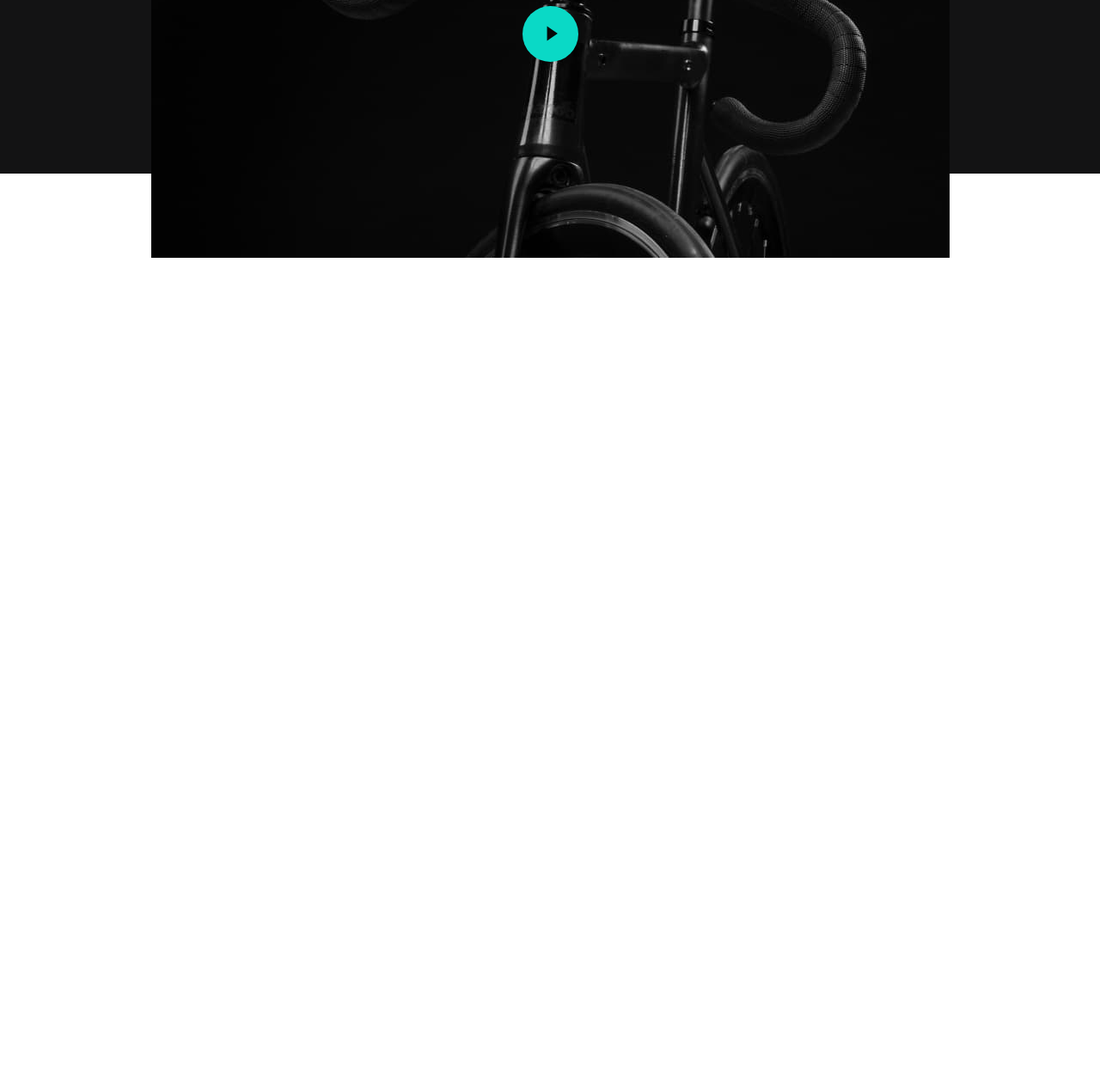
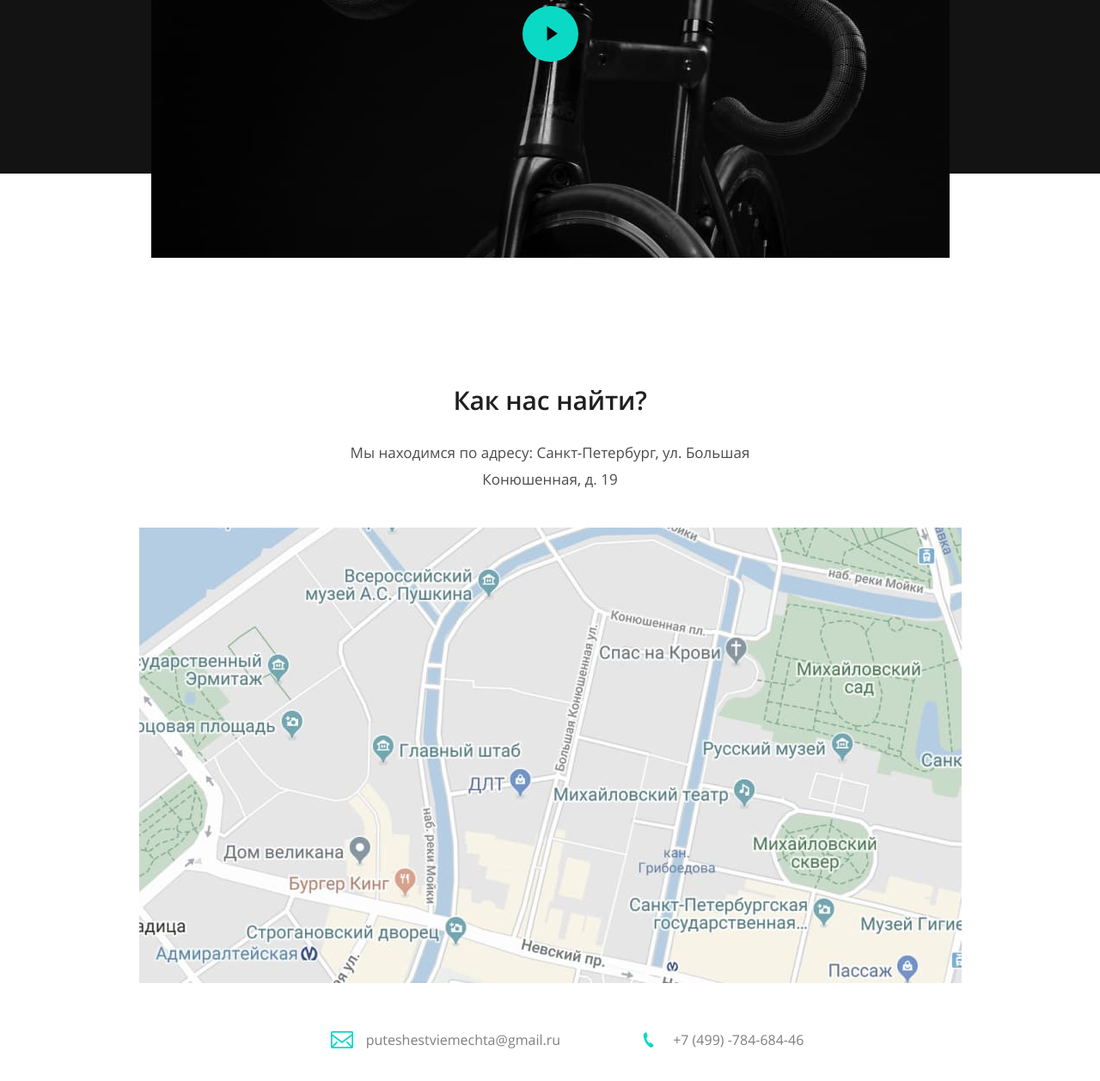
Before and after one commit to xdr3am/bikes, a website: page source/index.html in a window 1280 px wide. Shown: the part 2871-4129 px from the top of the page at 86% size. Before the commit the page ends 3171 px from the top, so only its background shows below. Drawn offline with nearby package versions, Linux system fonts and the light colour scheme; files that its build step writes are made by us from their sources.

Commit message:
Добавляет футер

```diff
--- a/source/index.html
+++ b/source/index.html
@@ -281,7 +281,38 @@
       <!-- /.page-main__video-block video-block -->
     </main>
     <!-- /.page-main -->
-    <footer class="page-footer"></footer>
+    <footer class="page-footer">
+      <div class="page-footer__wrapper">
+        <h2>Как нас найти?</h2>
+        <p>
+          Мы находимся по адресу: Санкт-Петербург, ул. Большая Конюшенная, д. 19
+        </p>
+        <img
+          src="img/map-desktop@1x.jpg"
+          srcset="img/map-desktop@2x.jpg 2x"
+          alt="Мы находимся по адресу: Санкт-Петербург, ул. Большая Конюшенная, д. 19"
+        />
+        <ul class="page-footer__contact-list">
+          <li class="page-footer__contact-item">
+            <a class="page-footer__contact-link" href="mailto:puteshestviemechta@gmail.ru">
+              <svg class="page-footer__contact-icon" width="26" height="20">
+                <use xlink:href="img/sprite.svg#icon-email"></use>
+              </svg>
+              <span>puteshestviemechta@gmail.ru</span>
+            </a>
+          </li>
+          <li class="page-footer__contact-item">
+            <a class="page-footer__contact-link" href="tel:+749978468446">
+            <svg class="page-footer__contact-icon" width="26" height="20">
+              <use xlink:href="img/sprite.svg#icon-phone"></use>
+            </svg>
+            <span>+7 (499) -784-684-46</span>
+          </a>
+          </li>
+        </ul>
+      </div>
+      <!-- /.page-footer__wrapper -->
+    </footer>
     <!-- /.page-footer -->
     <script src="js/main.js"></script>
   </body>
--- a/source/sass/blocks/page-footer.scss
+++ b/source/sass/blocks/page-footer.scss
@@ -0,0 +1,69 @@
+.page-footer__wrapper {
+  display: flex;
+  flex-direction: column;
+  justify-content: center;
+  align-items: center;
+  max-width: 1440px;
+  padding-top: 151px;
+  padding-bottom: 98px;
+  margin: 0 auto;
+}
+
+.page-footer__wrapper h2 {
+  font-weight: 600;
+  font-size: 30px;
+  line-height: 30px;
+  letter-spacing: -0.005em;
+  color: #1f1f1f;
+  padding: 0;
+  margin: 0;
+  margin-bottom: 30px;
+}
+
+.page-footer__wrapper p {
+  max-width: 555px;
+  font-weight: normal;
+  font-size: 17px;
+  line-height: 31px;
+  text-align: center;
+  opacity: 0.7;
+  padding: 0;
+  margin: 0;
+  margin-bottom: 41px;
+}
+
+.page-footer__wrapper img {
+  display: block;
+  margin-bottom: 39px;
+}
+
+.page-footer__contact-list {
+  display: flex;
+  justify-content: center;
+  align-items: center;
+  flex-wrap: wrap;
+  list-style: none;
+}
+
+.page-footer__contact-item {
+  margin-left: 45px;
+  margin-right: 45px;
+}
+
+.page-footer__contact-link {
+  display: flex;
+  align-items: center;
+  font-weight: normal;
+  font-size: 16px;
+  line-height: 22px;
+  color: $base-text-color
+}
+
+.page-footer__contact-icon {
+  margin-right: 15px;
+  fill: $decoration-color;
+}
+
+.page-footer__contact-link span {
+  opacity: 0.5;
+}
```
Also changed, not shown: build/css/style.min.css, build/img/sprite.svg (added), build/index.html, source/img/sprite.svg (added), 1 other file.
